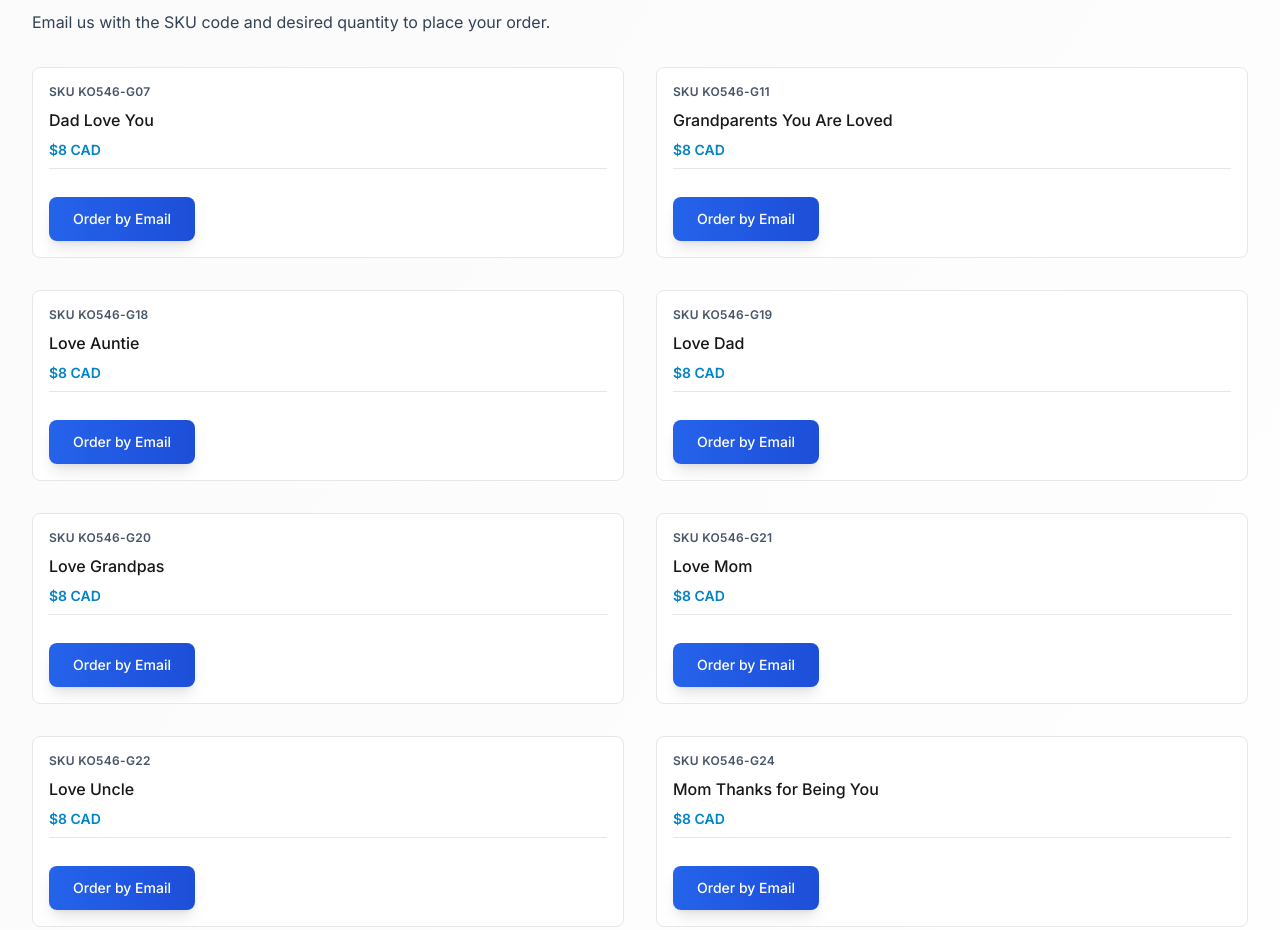
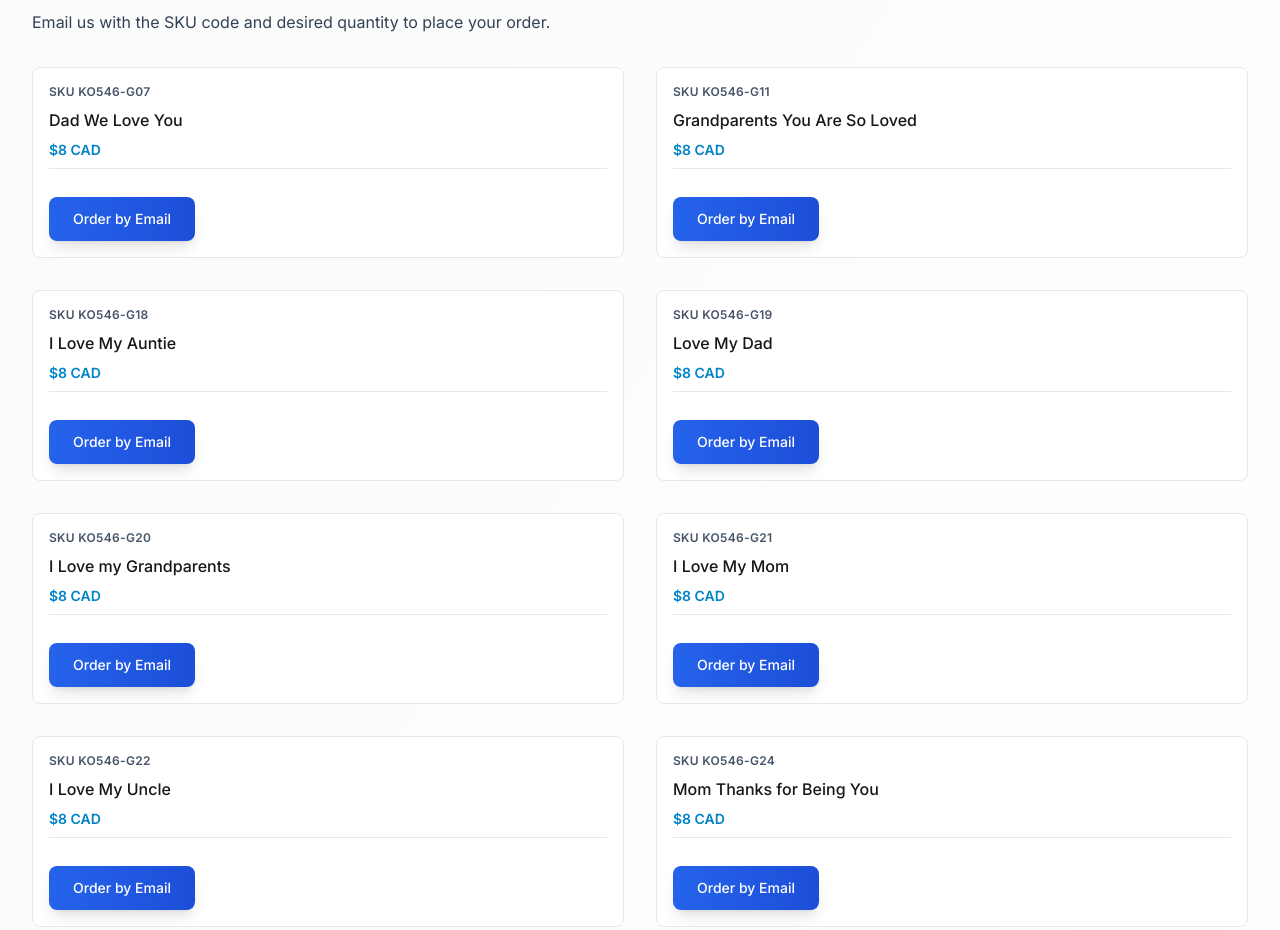
Before and after one commit to katisunray/katisunray.github.io, an Eleventy site: page src/content/products/greeting-cards/collections/i-love.md in a window 1280 px wide. Shown: the part 420-1350 px from the top of the page. Built offline with nearby package versions, Linux system fonts and the light colour scheme; Eleventy itself is replaced by a stand-in of ours; files that its build step writes are made by us from their sources.

Commit message:
Update i-love.md

```diff
--- a/src/content/products/greeting-cards/collections/i-love.md
+++ b/src/content/products/greeting-cards/collections/i-love.md
@@ -13,43 +13,43 @@ hero_image:
   alt: "I Love greeting cards styled with blush envelopes and delicate florals."
 skus:
   - id: "KO546-G07"
-    name: "Dad Love You"
+    name: "Dad We Love You"
     price: 8
     image:
       src: "/images/products/greeting-cards/collections/collection-i-love/KO546-G07_Greeting card 5x7 _Collection I love_Dad love you_dad fun_light green.jpg"
       alt: "Greeting card that says Dad love you with a playful parent and child illustration on mint green."
   - id: "KO546-G11"
-    name: "Grandparents You Are Loved"
+    name: "Grandparents You Are So Loved"
     price: 8
     image:
       src: "/images/products/greeting-cards/collections/collection-i-love/KO546-G11_Greeting card 5x7 _Collection I love_Grandparents you are loved_newborn snuggle_purple sky.jpg"
       alt: "Greeting card expressing Grandparents you are loved with a snuggling family scene."
   - id: "KO546-G18"
-    name: "Love Auntie"
+    name: "I Love My Auntie"
     price: 8
     image:
       src: "/images/products/greeting-cards/collections/collection-i-love/KO546-G18_Greeting card 5x7 _Collection I love_Love auntie_chubby legs front_coloured yellow back.jpg"
       alt: "Greeting card reading Love Auntie with playful baby legs on a sunny yellow field."
   - id: "KO546-G19"
-    name: "Love Dad"
+    name: "Love My Dad"
     price: 8
     image:
       src: "/images/products/greeting-cards/collections/collection-i-love/KO546-G19_Greeting card 5x7 _Collection I love_Love dad_hold hands_coloured orange.jpg"
       alt: "Greeting card that says Love dad with a warm orange illustration of holding hands."
   - id: "KO546-G20"
-    name: "Love Grandpas"
+    name: "I Love my Grandparents"
     price: 8
     image:
       src: "/images/products/greeting-cards/collections/collection-i-love/KO546-G20_Greeting card 5x7 _Collection I love_Love grandpas_chubby legs front_coloured yellow back.jpg"
       alt: "Greeting card celebrating grandpas with baby legs illustration on yellow."
   - id: "KO546-G21"
-    name: "Love Mom"
+    name: "I Love My Mom"
     price: 8
     image:
       src: "/images/products/greeting-cards/collections/collection-i-love/KO546-G21_Greeting card 5x7 _Collection I love_Love mom_feet heart hands_coloured orange.jpg"
       alt: "Greeting card that says Love mom with a heart-shaped parent and child pose on orange."
   - id: "KO546-G22"
-    name: "Love Uncle"
+    name: "I Love My Uncle"
     price: 8
     image:
       src: "/images/products/greeting-cards/collections/collection-i-love/KO546-G22_Greeting card 5x7 _Collection I love_Love uncle_chubby legs front_coloured yellow back.jpg"
```
